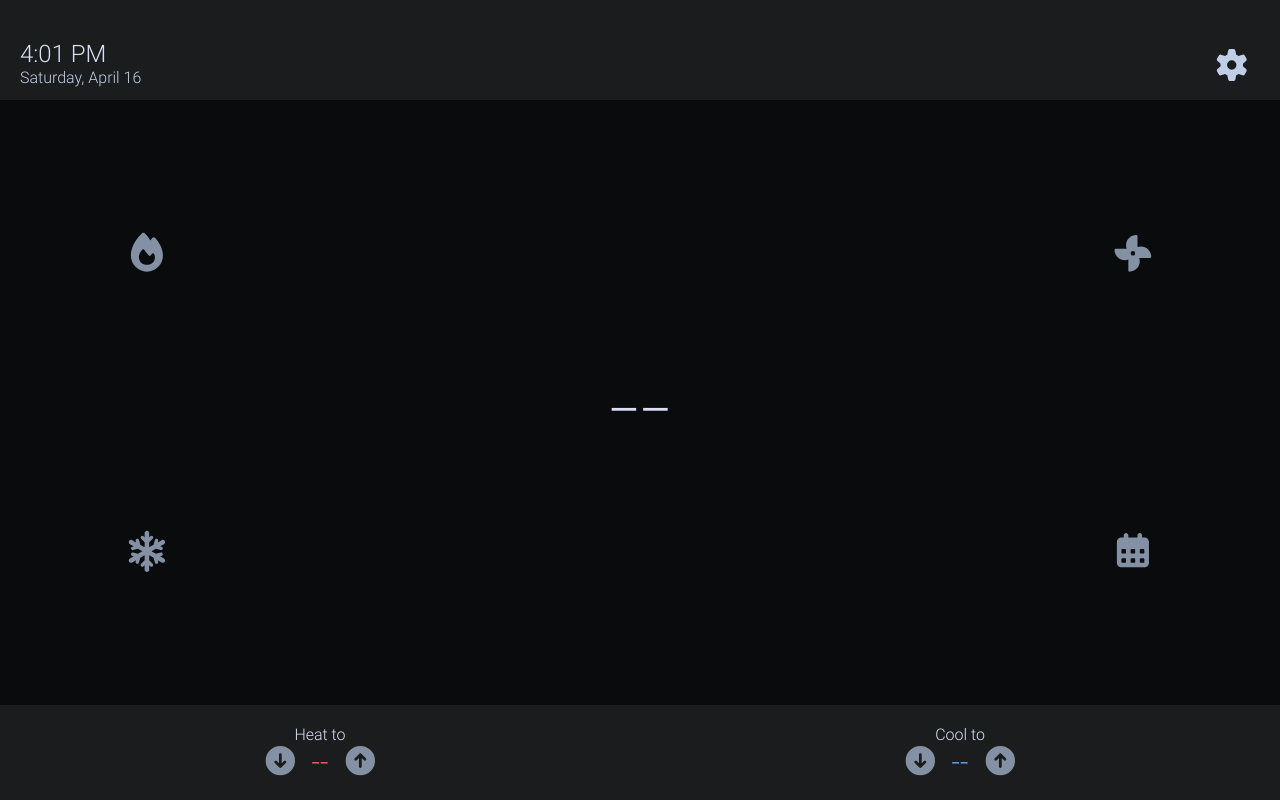
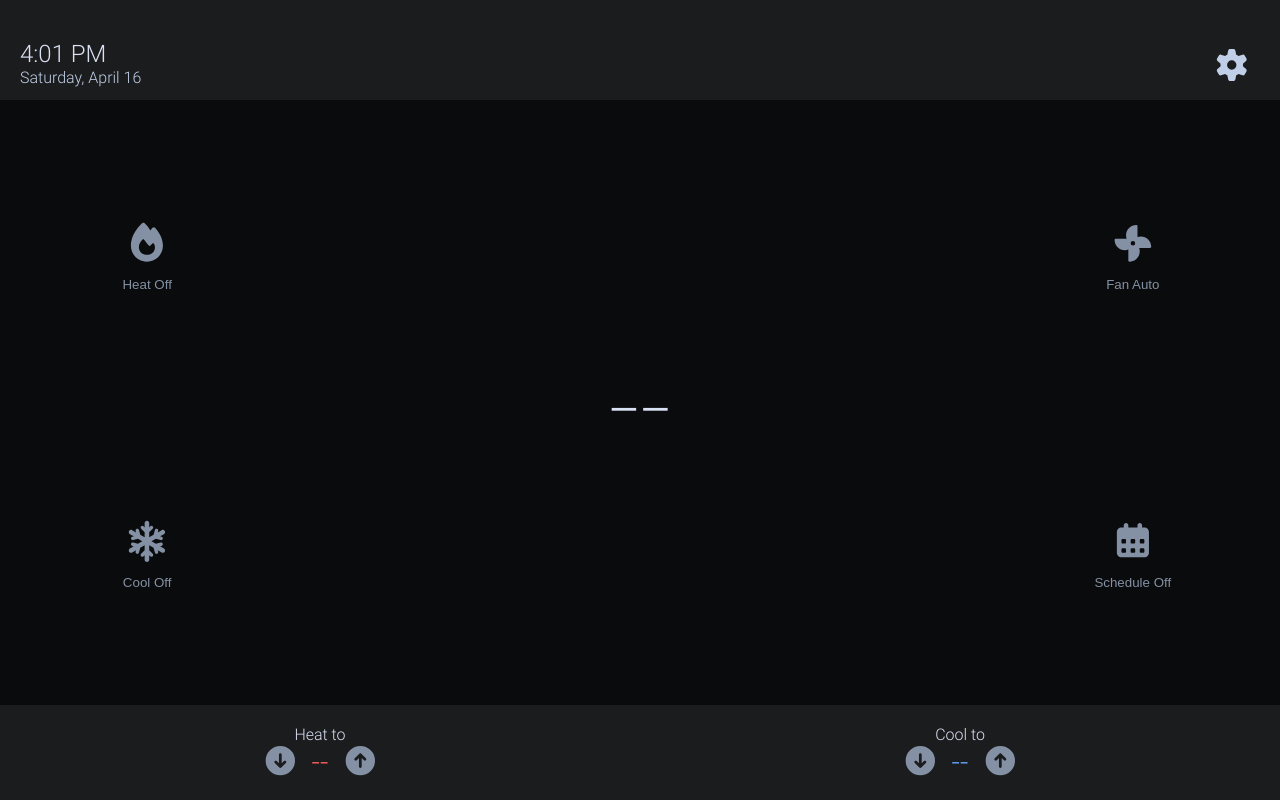
Before and after one commit to anishmgoyal/thermostat, a plain HTML site: page user_interface/thermostat.html in a window 1280 px wide. Drawn offline with Linux system fonts and the light colour scheme; no server answers; files whose address does not match are found by name.

Commit message:
Add button descriptions for tstat functions

```diff
--- a/user_interface/thermostat.css
+++ b/user_interface/thermostat.css
@@ -34,6 +34,7 @@
     --spacing-four: calc(var(--spacing-base)*4);
     --spacing-five: calc(var(--spacing-base)*5);
 
+    --font-size-tiny: 10pt;
     --font-size-base: 16pt;
     --font-size-caption: 12pt;
     --font-size-medium: 18pt;
@@ -171,9 +172,30 @@ button {
     margin: 0;
 }
 
+.control-panel .control-panel-description {
+    font-size: var(--font-size-tiny);
+}
+
 .control-panel .control-panel-button .control-panel-button-outline {
     display: inline-block;
-    padding: calc(var(--spacing-base)*2.5);
+    padding: var(--spacing-base);
+    margin-bottom: var(--spacing-half);
+}
+
+.control-panel .control-panel-button .control-panel-state-on {
+    display: inline;
+}
+
+.control-panel .control-panel-button.disabled-function .control-panel-state-on {
+    display: none;
+}
+
+.control-panel .control-panel-button .control-panel-state-off {
+    display: none;
+}
+
+.control-panel .control-panel-button.disabled-function .control-panel-state-off {
+    display: inline;
 }
 
 .control-panel-button#heat-activation-button {
--- a/user_interface/thermostat.html
+++ b/user_interface/thermostat.html
@@ -25,10 +25,20 @@
                     <div class="control-panel-button-outline">
                         <i class="fa-solid fa-fire fa-lg"></i>
                     </div>
+                    <div class="control-panel-description">
+                        Heat
+                        <span class="control-panel-state control-panel-state-on">On</span>
+                        <span class="control-panel-state control-panel-state-off">Off</span>
+                    </div>
                 </button>
                 <button id="cool-activation-button" class="control-panel-button">
                     <div class="control-panel-button-outline">
                         <i class="fa-solid fa-snowflake fa-lg"></i>
+                    </div>
+                    <div class="control-panel-description">
+                        Cool
+                        <span class="control-panel-state control-panel-state-on">On</span>
+                        <span class="control-panel-state control-panel-state-off">Off</span>
                     </div>
                 </button>
             </div>
@@ -45,10 +55,20 @@
                     <div class="control-panel-button-outline">
                         <i class="fa-solid fa-fan fa-lg"></i>
                     </div>
+                    <div class="control-panel-description">
+                        Fan
+                        <span class="control-panel-state control-panel-state-on">On</span>
+                        <span class="control-panel-state control-panel-state-off">Auto</span>
+                    </div>
                 </button>
                 <button id="sched-activation-button" class="control-panel-button">
                     <div class="control-panel-button-outline">
                         <i class="fa-solid fa-calendar-days fa-lg"></i>
+                    </div>
+                    <div class="control-panel-description">
+                        Schedule
+                        <span class="control-panel-state control-panel-state-on">On</span>
+                        <span class="control-panel-state control-panel-state-off">Off</span>
                     </div>
                 </button>
             </div>
```
